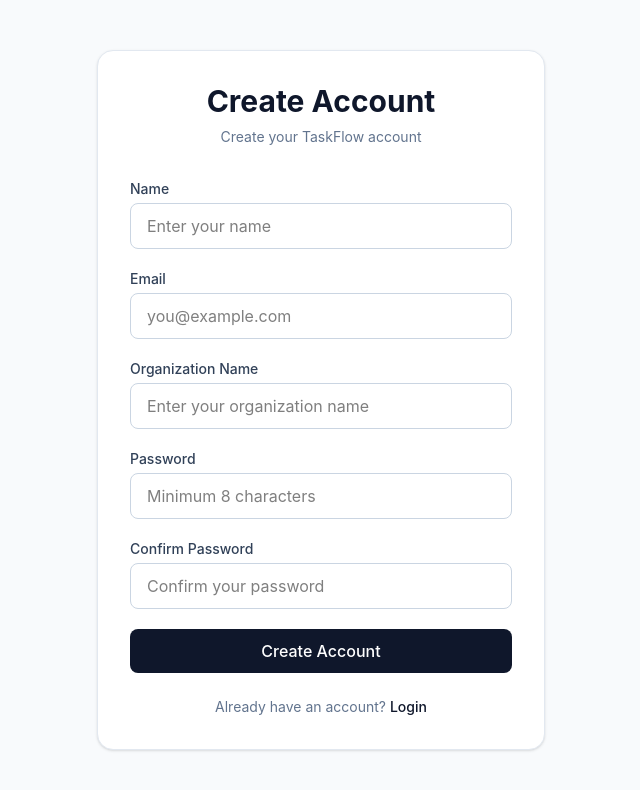
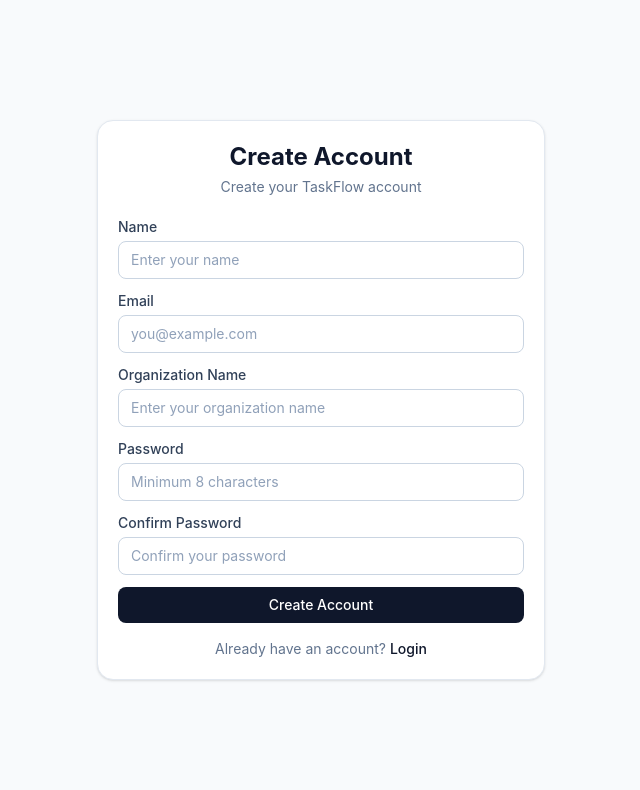
Before and after one commit to adil1777/TaskFlow-Frontend, a React (Vite) app: page /register in a window 1280 px wide. Shown: the top 790 px of the page, without its empty margins (319-959 px from the left). Built offline with nearby package versions, Linux system fonts and the light colour scheme; no server answers.

Commit message:
fix: improve register page layout

```diff
--- a/src/pages/auth/Login.tsx
+++ b/src/pages/auth/Login.tsx
@@ -1,7 +1,9 @@
 import { useState } from "react";
+
 import { Link, useNavigate } from "react-router-dom";
 
 import { login } from "../../api/auth.api";
+
 import { useAuth } from "../../hooks/useAuth";
 
 const Login = () => {
@@ -15,7 +17,9 @@ const Login = () => {
   const [loading, setLoading] = useState(false);
   const [error, setError] = useState("");
 
-  const handleSubmit = async (event: React.FormEvent<HTMLFormElement>) => {
+  const handleSubmit = async (
+    event: React.FormEvent<HTMLFormElement>
+  ) => {
     event.preventDefault();
 
     try {
@@ -37,7 +41,8 @@ const Login = () => {
 
       navigate("/dashboard");
     } catch (error: any) {
-      const details = error?.response?.data?.details;
+      const details =
+        error?.response?.data?.details;
 
       setError(
         details?.[0]?.message ||
@@ -50,74 +55,176 @@ const Login = () => {
   };
 
   return (
-    <div className="min-h-screen bg-slate-50 flex items-center justify-center px-4">
-      <div className="w-full max-w-md bg-white rounded-2xl shadow-sm border border-slate-200 p-8">
-        {/* Header */}
+    <div
+      className="
+        flex min-h-screen
+        items-center justify-center
+        bg-slate-50 px-4
+        dark:bg-slate-950
+      "
+    >
+      <div
+        className="
+          w-full max-w-md
+          rounded-2xl
+          border border-slate-200
+          bg-white p-8
+          shadow-sm
+          dark:border-slate-800
+          dark:bg-slate-900
+        "
+      >
         <div className="mb-8 text-center">
-          <h1 className="text-3xl font-bold text-slate-900">Welcome Back</h1>
+          <h1
+            className="
+              text-3xl font-bold
+              text-slate-900
+              dark:text-white
+            "
+          >
+            Welcome Back
+          </h1>
 
-          <p className="mt-2 text-sm text-slate-500">
+          <p
+            className="
+              mt-2 text-sm
+              text-slate-500
+              dark:text-slate-400
+            "
+          >
             Sign in to your TaskFlow account
           </p>
         </div>
 
-        {/* Server Error */}
         {error && (
-          <div className="mb-5 rounded-lg bg-red-50 border border-red-200 px-4 py-3 text-sm text-red-600">
+          <div
+            className="
+              mb-5 rounded-lg
+              border border-red-200
+              bg-red-50 px-4 py-3
+              text-sm text-red-600
+              dark:border-red-900/50
+              dark:bg-red-950/30
+              dark:text-red-400
+            "
+          >
             {error}
           </div>
         )}
 
-        {/* Form */}
-        <form onSubmit={handleSubmit} className="space-y-5">
-          {/* Email */}
+        <form
+          onSubmit={handleSubmit}
+          className="space-y-5"
+        >
           <div>
-            <label className="block text-sm font-medium text-slate-700 mb-1">
+            <label
+              className="
+                mb-1 block text-sm font-medium
+                text-slate-700
+                dark:text-slate-300
+              "
+            >
               Email
             </label>
 
             <input
               type="email"
               value={email}
-              onChange={(e) => setEmail(e.target.value)}
+              onChange={(e) =>
+                setEmail(e.target.value)
+              }
               placeholder="you@example.com"
-              className="w-full rounded-lg border border-slate-300 px-4 py-2.5 outline-none focus:border-slate-500"
+              className="
+                w-full rounded-lg
+                border border-slate-300
+                bg-white px-4 py-2.5
+                text-slate-900
+                outline-none
+                placeholder:text-slate-400
+                focus:border-slate-500
+                dark:border-slate-700
+                dark:bg-slate-800
+                dark:text-white
+                dark:placeholder:text-slate-500
+                dark:focus:border-slate-500
+              "
               required
             />
           </div>
 
-          {/* Password */}
           <div>
-            <label className="block text-sm font-medium text-slate-700 mb-1">
+            <label
+              className="
+                mb-1 block text-sm font-medium
+                text-slate-700
+                dark:text-slate-300
+              "
+            >
               Password
             </label>
 
             <input
               type="password"
               value={password}
-              onChange={(e) => setPassword(e.target.value)}
+              onChange={(e) =>
+                setPassword(e.target.value)
+              }
               placeholder="Minimum 8 characters"
-              className="w-full rounded-lg border border-slate-300 px-4 py-2.5 outline-none focus:border-slate-500"
+              className="
+                w-full rounded-lg
+                border border-slate-300
+                bg-white px-4 py-2.5
+                text-slate-900
+                outline-none
+                placeholder:text-slate-400
+                focus:border-slate-500
+                dark:border-slate-700
+                dark:bg-slate-800
+                dark:text-white
+                dark:placeholder:text-slate-500
+                dark:focus:border-slate-500
+              "
               required
             />
           </div>
 
-          {/* Submit */}
           <button
             type="submit"
             disabled={loading}
-            className="w-full rounded-lg bg-slate-900 py-2.5 font-medium text-white transition hover:bg-slate-800 disabled:opacity-50"
+            className="
+              w-full rounded-lg
+              bg-slate-900 py-2.5
+              font-medium text-white
+              transition hover:bg-slate-800
+              disabled:cursor-not-allowed
+              disabled:opacity-50
+              dark:bg-white
+              dark:text-slate-900
+              dark:hover:bg-slate-200
+            "
           >
-            {loading ? "Signing In..." : "Sign In"}
+            {loading
+              ? "Signing In..."
+              : "Sign In"}
           </button>
         </form>
 
-        {/* Register Link */}
-        <p className="mt-6 text-center text-sm text-slate-500">
+        <p
+          className="
+            mt-6 text-center text-sm
+            text-slate-500
+            dark:text-slate-400
+          "
+        >
           Don't have an account?{" "}
           <Link
             to="/register"
-            className="font-medium text-slate-900 hover:underline"
+            className="
+              font-medium
+              text-slate-900
+              hover:underline
+              dark:text-white
+            "
           >
             Register
           </Link>
--- a/src/pages/auth/Register.tsx
+++ b/src/pages/auth/Register.tsx
@@ -2,6 +2,7 @@ import { useState } from "react";
 import { useForm } from "react-hook-form";
 import { zodResolver } from "@hookform/resolvers/zod";
 import { Link, useNavigate } from "react-router-dom";
+
 import { register as registerUser } from "../../api/auth.api";
 import type { RegisterFormData } from "../../utils/types/auth";
 import { registerSchema } from "../../utils/validations/registerSchema";
@@ -31,7 +32,9 @@ const Register = () => {
 
       navigate("/login", {
         replace: true,
-        state: { message: "Account created successfully. Please login." },
+        state: {
+          message: "Account created successfully. Please login.",
+        },
       });
     } catch (error: any) {
       const details = error?.response?.data?.details;
@@ -45,26 +48,77 @@ const Register = () => {
   };
 
   return (
-    <div className="min-h-screen bg-slate-50 flex items-center justify-center px-4">
-      <div className="w-full max-w-md bg-white rounded-2xl shadow-sm border border-slate-200 p-8">
-        <div className="mb-8 text-center">
-          <h1 className="text-3xl font-bold text-slate-900">Create Account</h1>
+    <div
+      className="
+        flex h-screen
+        items-center justify-center
+        overflow-hidden
+        bg-slate-50 px-4
+        dark:bg-slate-950
+      "
+    >
+      <div
+        className="
+          w-full max-w-md
+          rounded-2xl
+          border border-slate-200
+          bg-white p-5
+          shadow-sm
+          dark:border-slate-800
+          dark:bg-slate-900
+        "
+      >
+        {/* Header */}
+        <div className="mb-5 text-center">
+          <h1
+            className="
+              text-2xl font-bold
+              text-slate-900
+              dark:text-white
+            "
+          >
+            Create Account
+          </h1>
 
-          <p className="mt-2 text-sm text-slate-500">
+          <p
+            className="
+              mt-1 text-sm
+              text-slate-500
+              dark:text-slate-400
+            "
+          >
             Create your TaskFlow account
           </p>
         </div>
 
+        {/* Server Error */}
         {serverError && (
-          <div className="mb-5 rounded-lg bg-red-50 border border-red-200 px-4 py-3 text-sm text-red-600">
+          <div
+            className="
+              mb-4 rounded-lg
+              border border-red-200
+              bg-red-50 px-3 py-2
+              text-sm text-red-600
+              dark:border-red-900/50
+              dark:bg-red-950/30
+              dark:text-red-400
+            "
+          >
             {serverError}
           </div>
         )}
 
-        <form onSubmit={handleSubmit(onSubmit)} className="space-y-5">
+        {/* Form */}
+        <form onSubmit={handleSubmit(onSubmit)} className="space-y-3">
           {/* Name */}
           <div>
-            <label className="block text-sm font-medium text-slate-700 mb-1">
+            <label
+              className="
+                mb-1 block text-sm font-medium
+                text-slate-700
+                dark:text-slate-300
+              "
+            >
               Name
             </label>
 
@@ -72,17 +126,37 @@ const Register = () => {
               {...register("name")}
               type="text"
               placeholder="Enter your name"
-              className="w-full rounded-lg border border-slate-300 px-4 py-2.5 outline-none focus:border-slate-500"
+              className="
+                w-full rounded-lg
+                border border-slate-300
+                bg-white px-3 py-2
+                text-sm text-slate-900
+                outline-none
+                placeholder:text-slate-400
+                focus:border-slate-500
+                dark:border-slate-700
+                dark:bg-slate-800
+                dark:text-white
+                dark:placeholder:text-slate-500
+              "
             />
 
             {errors.name && (
-              <p className="mt-1 text-sm text-red-500">{errors.name.message}</p>
+              <p className="mt-0.5 text-xs text-red-500">
+                {errors.name.message}
+              </p>
             )}
           </div>
 
           {/* Email */}
           <div>
-            <label className="block text-sm font-medium text-slate-700 mb-1">
+            <label
+              className="
+                mb-1 block text-sm font-medium
+                text-slate-700
+                dark:text-slate-300
+              "
+            >
               Email
             </label>
 
@@ -90,19 +164,37 @@ const Register = () => {
               {...register("email")}
               type="email"
               placeholder="you@example.com"
-              className="w-full rounded-lg border border-slate-300 px-4 py-2.5 outline-none focus:border-slate-500"
+              className="
+                w-full rounded-lg
+                border border-slate-300
+                bg-white px-3 py-2
+                text-sm text-slate-900
+                outline-none
+                placeholder:text-slate-400
+                focus:border-slate-500
+                dark:border-slate-700
+                dark:bg-slate-800
+                dark:text-white
+                dark:placeholder:text-slate-500
+              "
             />
 
             {errors.email && (
-              <p className="mt-1 text-sm text-red-500">
+              <p className="mt-0.5 text-xs text-red-500">
                 {errors.email.message}
               </p>
             )}
           </div>
 
-          {/* Organization Name */}
+          {/* Organization */}
           <div>
-            <label className="block text-sm font-medium text-slate-700 mb-1">
+            <label
+              className="
+                mb-1 block text-sm font-medium
+                text-slate-700
+                dark:text-slate-300
+              "
+            >
               Organization Name
             </label>
 
@@ -110,11 +202,23 @@ const Register = () => {
               {...register("organizationName")}
               type="text"
               placeholder="Enter your organization name"
-              className="w-full rounded-lg border border-slate-300 px-4 py-2.5 outline-none focus:border-slate-500"
+              className="
+                w-full rounded-lg
+                border border-slate-300
+                bg-white px-3 py-2
+                text-sm text-slate-900
+                outline-none
+                placeholder:text-slate-400
+                focus:border-slate-500
+                dark:border-slate-700
+                dark:bg-slate-800
+                dark:text-white
+                dark:placeholder:text-slate-500
+              "
             />
 
             {errors.organizationName && (
-              <p className="mt-1 text-sm text-red-500">
+              <p className="mt-0.5 text-xs text-red-500">
                 {errors.organizationName.message}
               </p>
             )}
@@ -122,7 +226,13 @@ const Register = () => {
 
           {/* Password */}
           <div>
-            <label className="block text-sm font-medium text-slate-700 mb-1">
+            <label
+              className="
+                mb-1 block text-sm font-medium
+                text-slate-700
+                dark:text-slate-300
+              "
+            >
               Password
             </label>
 
@@ -130,11 +240,23 @@ const Register = () => {
               {...register("password")}
               type="password"
               placeholder="Minimum 8 characters"
-              className="w-full rounded-lg border border-slate-300 px-4 py-2.5 outline-none focus:border-slate-500"
+              className="
+                w-full rounded-lg
+                border border-slate-300
+                bg-white px-3 py-2
+                text-sm text-slate-900
+                outline-none
+                placeholder:text-slate-400
+                focus:border-slate-500
+                dark:border-slate-700
+                dark:bg-slate-800
+                dark:text-white
+                dark:placeholder:text-slate-500
+              "
             />
 
             {errors.password && (
-              <p className="mt-1 text-sm text-red-500">
+              <p className="mt-0.5 text-xs text-red-500">
                 {errors.password.message}
               </p>
             )}
@@ -142,7 +264,13 @@ const Register = () => {
 
           {/* Confirm Password */}
           <div>
-            <label className="block text-sm font-medium text-slate-700 mb-1">
+            <label
+              className="
+                mb-1 block text-sm font-medium
+                text-slate-700
+                dark:text-slate-300
+              "
+            >
               Confirm Password
             </label>
 
@@ -150,30 +278,65 @@ const Register = () => {
               {...register("confirmPassword")}
               type="password"
               placeholder="Confirm your password"
-              className="w-full rounded-lg border border-slate-300 px-4 py-2.5 outline-none focus:border-slate-500"
+              className="
+                w-full rounded-lg
+                border border-slate-300
+                bg-white px-3 py-2
+                text-sm text-slate-900
+                outline-none
+                placeholder:text-slate-400
+                focus:border-slate-500
+                dark:border-slate-700
+                dark:bg-slate-800
+                dark:text-white
+                dark:placeholder:text-slate-500
+              "
             />
 
             {errors.confirmPassword && (
-              <p className="mt-1 text-sm text-red-500">
+              <p className="mt-0.5 text-xs text-red-500">
                 {errors.confirmPassword.message}
               </p>
             )}
           </div>
 
+          {/* Submit */}
           <button
             type="submit"
             disabled={isSubmitting}
-            className="w-full rounded-lg bg-slate-900 py-2.5 font-medium text-white transition hover:bg-slate-800 disabled:opacity-50"
+            className="
+              w-full rounded-lg
+              bg-slate-900 py-2
+              text-sm font-medium text-white
+              transition hover:bg-slate-800
+              disabled:cursor-not-allowed
+              disabled:opacity-50
+              dark:bg-white
+              dark:text-slate-900
+              dark:hover:bg-slate-200
+            "
           >
             {isSubmitting ? "Creating Account..." : "Create Account"}
           </button>
         </form>
 
-        <p className="mt-6 text-center text-sm text-slate-500">
+        {/* Login */}
+        <p
+          className="
+            mt-4 text-center text-sm
+            text-slate-500
+            dark:text-slate-400
+          "
+        >
           Already have an account?{" "}
           <Link
             to="/login"
-            className="font-medium text-slate-900 hover:underline"
+            className="
+              font-medium
+              text-slate-900
+              hover:underline
+              dark:text-white
+            "
           >
             Login
           </Link>
```
